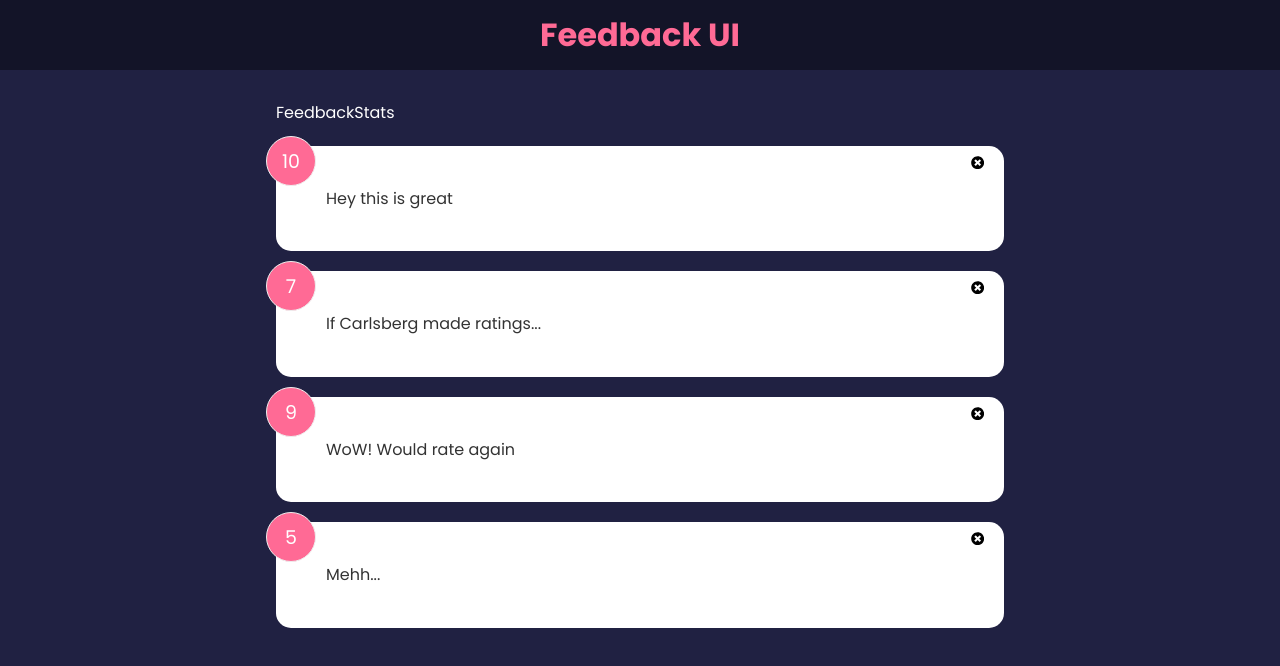
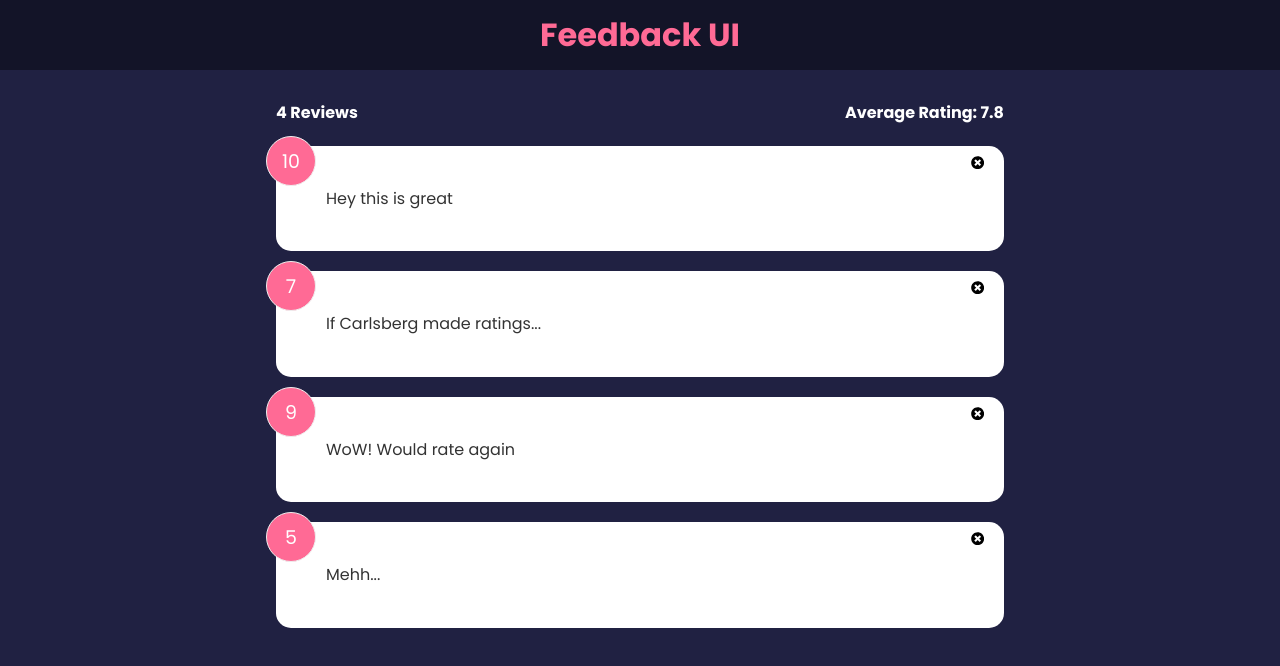
Before and after one commit to Harry-Leepz/feedback, a React (Create React App) app: page / in a window 1280 px wide. Shown: the top 666 px of the page. Built offline with nearby package versions, Linux system fonts and the light colour scheme.

Commit message:
Add logic to show rating average

```diff
--- a/src/components/FeedbackStats.jsx
+++ b/src/components/FeedbackStats.jsx
@@ -1,7 +1,20 @@
-import React from "react";
+const FeedbackStats = ({ data }) => {
+  // Calculate average ratings
+  let average =
+    data.reduce((acc, current) => {
+      return acc + current.rating;
+    }, 0) / data.length;
 
-const FeedbackStats = () => {
-  return <div>FeedbackStats</div>;
+  // set avergae to one deciaml place and
+  // have any .0 replace by a single figure
+  average = average.toFixed(1).replace(/[.,]$0/, "");
+
+  return (
+    <div className='feedback-stats'>
+      <h4> {data.length} Reviews</h4>
+      <h4> Average Rating: {isNaN(average) ? 0 : average}</h4>
+    </div>
+  );
 };
 
 export default FeedbackStats;
```
